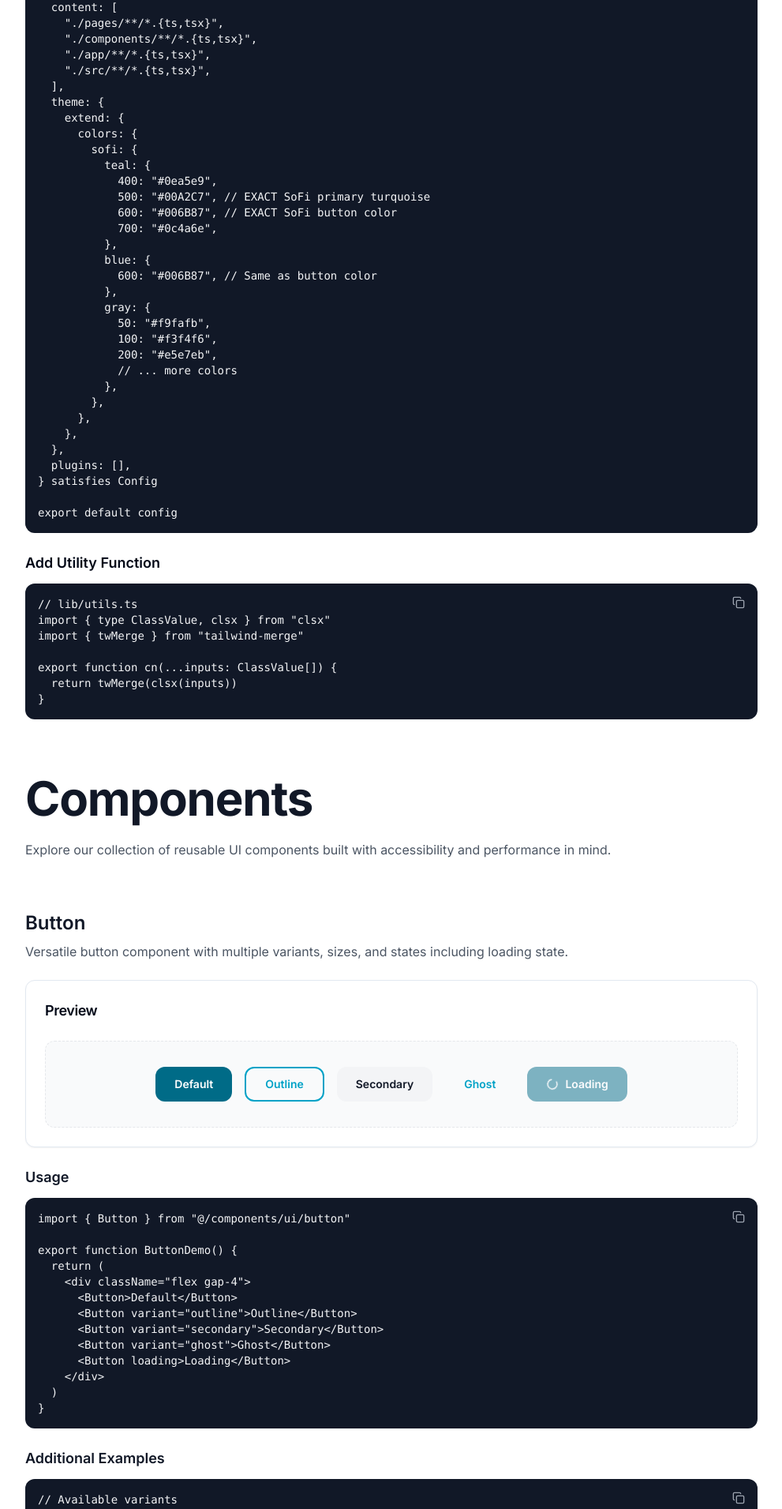
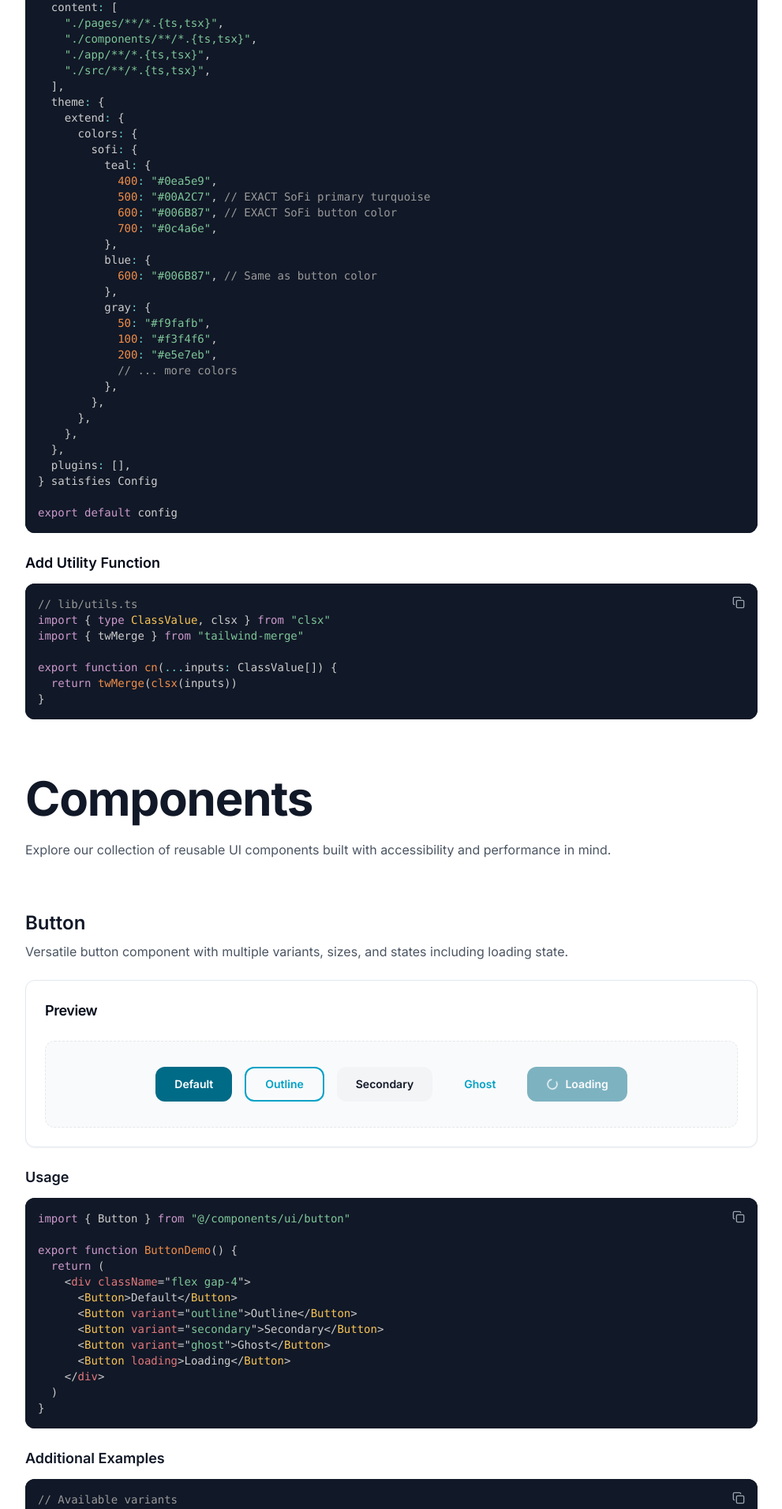
Before and after one commit to MunishMummadi/SoFi-Components, a Next.js app: page / in a window 1280 px wide. Shown: the part 880-2791 px from the top of the page at 79% size, without its empty margins (288-1279 px from the left). Built offline with nearby package versions, Linux system fonts and the light colour scheme.

Commit message:
feat: updated syntax highlighting for the code blocks

```diff
--- a/app/globals.css
+++ b/app/globals.css
@@ -33,6 +33,54 @@
     --ring: 188 100% 39%;
 
     --radius: 0.75rem;
+
+    --sofi-teal-50: 240 254 248;
+    --sofi-teal-100: 204 251 241;
+    --sofi-teal-200: 153 246 228;
+    --sofi-teal-300: 94 234 212;
+    --sofi-teal-400: 45 212 191;
+    --sofi-teal-500: 20 184 166;
+    --sofi-teal-600: 13 148 136;
+    --sofi-teal-700: 15 118 110;
+    --sofi-teal-800: 17 94 89;
+    --sofi-teal-900: 19 78 74;
+    --sofi-teal-950: 4 47 46;
+
+    --sofi-gray-50: 249 250 251;
+    --sofi-gray-100: 243 244 246;
+    --sofi-gray-200: 229 231 235;
+    --sofi-gray-300: 209 213 219;
+    --sofi-gray-400: 156 163 175;
+    --sofi-gray-500: 107 114 128;
+    --sofi-gray-600: 75 85 99;
+    --sofi-gray-700: 55 65 81;
+    --sofi-gray-800: 31 41 55;
+    --sofi-gray-900: 17 24 39;
+    --sofi-gray-950: 3 7 18;
+
+    --sofi-purple-50: 250 245 255;
+    --sofi-purple-100: 243 232 255;
+    --sofi-purple-200: 233 213 255;
+    --sofi-purple-300: 196 181 253;
+    --sofi-purple-400: 167 139 250;
+    --sofi-purple-500: 139 92 246;
+    --sofi-purple-600: 124 58 237;
+    --sofi-purple-700: 109 40 217;
+    --sofi-purple-800: 91 33 182;
+    --sofi-purple-900: 76 29 149;
+    --sofi-purple-950: 46 16 101;
+
+    --sofi-orange-50: 255 247 237;
+    --sofi-orange-100: 255 237 213;
+    --sofi-orange-200: 254 215 170;
+    --sofi-orange-300: 253 186 116;
+    --sofi-orange-400: 251 146 60;
+    --sofi-orange-500: 249 115 22;
+    --sofi-orange-600: 234 88 12;
+    --sofi-orange-700: 194 65 12;
+    --sofi-orange-800: 154 52 18;
+    --sofi-orange-900: 124 45 18;
+    --sofi-orange-950: 67 20 7;
   }
 
   .dark {
--- a/app/page.tsx
+++ b/app/page.tsx
@@ -620,6 +620,7 @@ export function ProgressDemo() {
     </div>
   </CardContent>
 </Card>`}
+                      language="tsx"
                     />
                   </div>
                 </div>
@@ -661,6 +662,7 @@ export function ProgressDemo() {
     <Button className="w-full">Create Account</Button>
   </CardContent>
 </Card>`}
+                      language="tsx"
                     />
                   </div>
                 </div>
--- a/components/code-block.tsx
+++ b/components/code-block.tsx
@@ -4,6 +4,8 @@ import * as React from "react"
 import { Check, Copy } from "lucide-react"
 import { Button } from "@/components/ui/button"
 import { cn } from "@/lib/utils"
+import { Prism as SyntaxHighlighter } from 'react-syntax-highlighter'
+import { tomorrow } from 'react-syntax-highlighter/dist/esm/styles/prism'
 
 interface CodeBlockProps {
   code: string
@@ -22,9 +24,26 @@ export function CodeBlock({ code, language = "tsx", className }: CodeBlockProps)
 
   return (
     <div className={cn("relative", className)}>
-      <pre className="bg-sofi-gray-900 text-sofi-gray-100 p-4 rounded-lg overflow-x-auto text-sm">
-        <code className={`language-${language}`}>{code}</code>
-      </pre>
+      <div className="bg-sofi-gray-900 rounded-lg overflow-hidden">
+        <SyntaxHighlighter
+          language={language}
+          style={tomorrow}
+          customStyle={{
+            margin: 0,
+            padding: '1rem',
+            background: 'rgb(17 24 39)',
+            fontSize: '0.875rem',
+            lineHeight: '1.25rem',
+          }}
+          codeTagProps={{
+            style: {
+              fontFamily: 'ui-monospace, SFMono-Regular, "SF Mono", Consolas, "Liberation Mono", Menlo, monospace',
+            }
+          }}
+        >
+          {code}
+        </SyntaxHighlighter>
+      </div>
       <Button
         size="sm"
         variant="ghost"
--- a/components/component-showcase.tsx
+++ b/components/component-showcase.tsx
@@ -39,13 +39,13 @@ export function ComponentShowcase({ title, description, preview, code, installat
 
       <div>
         <h4 className="text-lg font-semibold text-sofi-gray-900 mb-3">Usage</h4>
-        <CodeBlock code={code} />
+        <CodeBlock code={code} language="tsx" />
       </div>
 
       {usage && (
         <div>
           <h4 className="text-lg font-semibold text-sofi-gray-900 mb-3">Additional Examples</h4>
-          <CodeBlock code={usage} />
+          <CodeBlock code={usage} language="tsx" />
         </div>
       )}
     </div>
--- a/package.json
+++ b/package.json
@@ -37,6 +37,7 @@
     "@radix-ui/react-toggle": "1.1.1",
     "@radix-ui/react-toggle-group": "1.1.1",
     "@radix-ui/react-tooltip": "1.1.6",
+    "@types/react-syntax-highlighter": "^15.5.13",
     "autoprefixer": "^10.4.20",
     "class-variance-authority": "^0.7.1",
     "clsx": "^2.1.1",
@@ -46,11 +47,13 @@
     "lucide-react": "^0.454.0",
     "next": "15.2.4",
     "next-themes": "latest",
+    "prismjs": "^1.30.0",
     "react": "^19",
     "react-day-picker": "8.10.1",
     "react-dom": "^19",
     "react-hook-form": "latest",
     "react-resizable-panels": "^2.1.7",
+    "react-syntax-highlighter": "^15.6.1",
     "recharts": "2.15.0",
     "sonner": "^1.7.1",
     "tailwind-merge": "^2.5.5",
@@ -60,6 +63,7 @@
   },
   "devDependencies": {
     "@types/node": "^22",
+    "@types/prismjs": "^1.26.5",
     "@types/react": "^19",
     "@types/react-dom": "^19",
     "postcss": "^8.5",
```
